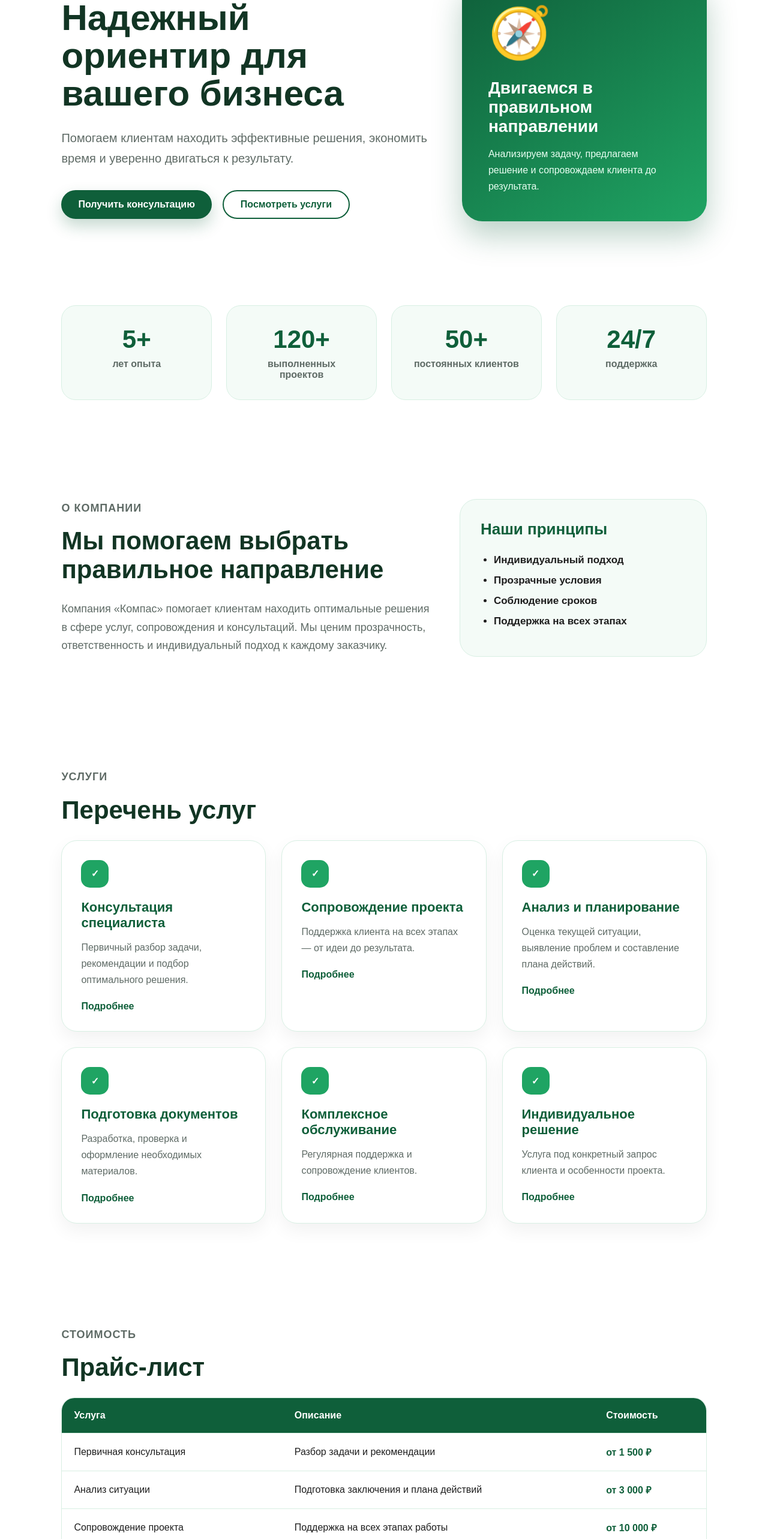
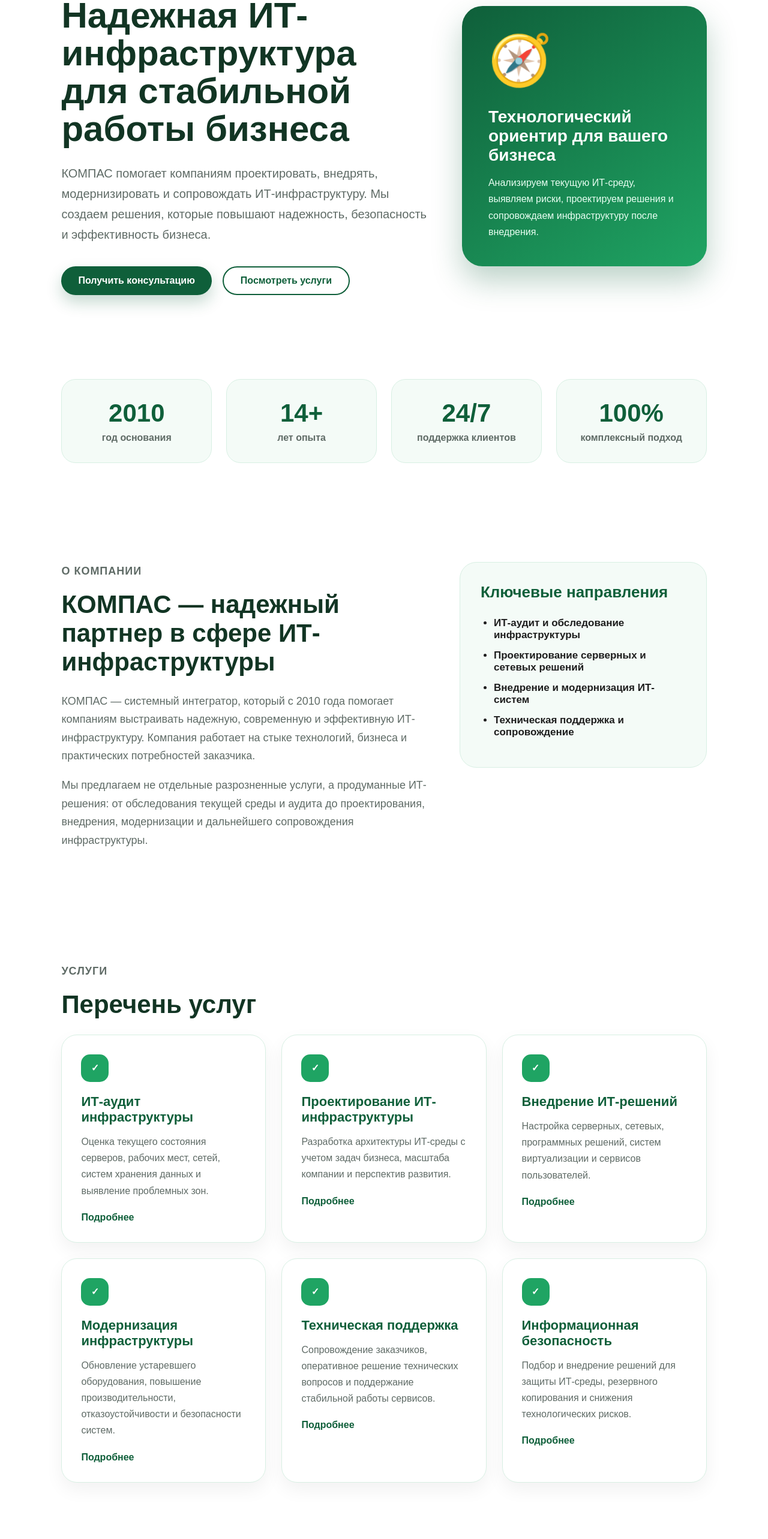
Before and after one commit to lepilkinaS/kompas-site, a React (Vite) app: page / in a window 1280 px wide. Shown: the part 234-2800 px from the top of the page at 60% size. Built offline with nearby package versions, Linux system fonts and the light colour scheme.

Commit message:
Update site content and logo

```diff
--- a/src/App.css
+++ b/src/App.css
@@ -136,9 +136,19 @@ section {
 }
 
 .logo {
+  display: inline-flex;
+  align-items: center;
+  gap: 12px;
+  color: #0f5f3a;
   font-size: 32px;
   font-weight: 800;
-  color: #0f5f3a;
+}
+
+.logo img {
+  width: 46px;
+  height: 46px;
+  object-fit: contain;
+  border-radius: 10px;
 }
 
 .menu-button {
@@ -1052,5 +1062,11 @@ section {
 
   section {
     scroll-margin-top: 100px;
+   }
+}
+@media (max-width: 768px) {
+  .logo img {
+    width: 40px;
+    height: 40px;
   }
 }
--- a/src/App.tsx
+++ b/src/App.tsx
@@ -1,66 +1,76 @@
 import { useEffect, useState, type FormEvent } from "react";
 import "./App.css";
+import logo from "./assets/logo-kompas.jpg";
 
 const stats = [
-  { value: "5+", label: "лет опыта" },
-  { value: "120+", label: "выполненных проектов" },
-  { value: "50+", label: "постоянных клиентов" },
-  { value: "24/7", label: "поддержка" },
+  { value: "2010", label: "год основания" },
+  { value: "14+", label: "лет опыта" },
+  { value: "24/7", label: "поддержка клиентов" },
+  { value: "100%", label: "комплексный подход" },
 ];
 
 const services = [
   {
-    title: "Консультация специалиста",
-    text: "Первичный разбор задачи, рекомендации и подбор оптимального решения.",
+    title: "ИТ-аудит инфраструктуры",
+    text: "Оценка текущего состояния серверов, рабочих мест, сетей, систем хранения данных и выявление проблемных зон.",
   },
   {
-    title: "Сопровождение проекта",
-    text: "Поддержка клиента на всех этапах — от идеи до результата.",
+    title: "Проектирование ИТ-инфраструктуры",
+    text: "Разработка архитектуры ИТ-среды с учетом задач бизнеса, масштаба компании и перспектив развития.",
   },
   {
-    title: "Анализ и планирование",
-    text: "Оценка текущей ситуации, выявление проблем и составление плана действий.",
+    title: "Внедрение ИТ-решений",
+    text: "Настройка серверных, сетевых, программных решений, систем виртуализации и сервисов пользователей.",
   },
   {
-    title: "Подготовка документов",
-    text: "Разработка, проверка и оформление необходимых материалов.",
+    title: "Модернизация инфраструктуры",
+    text: "Обновление устаревшего оборудования, повышение производительности, отказоустойчивости и безопасности систем.",
   },
   {
-    title: "Комплексное обслуживание",
-    text: "Регулярная поддержка и сопровождение клиентов.",
+    title: "Техническая поддержка",
+    text: "Сопровождение заказчиков, оперативное решение технических вопросов и поддержание стабильной работы сервисов.",
   },
   {
-    title: "Индивидуальное решение",
-    text: "Услуга под конкретный запрос клиента и особенности проекта.",
+    title: "Информационная безопасность",
+    text: "Подбор и внедрение решений для защиты ИТ-среды, резервного копирования и снижения технологических рисков.",
   },
 ];
 
 const prices = [
   {
     service: "Первичная консультация",
-    description: "Разбор задачи и рекомендации",
-    price: "от 1 500 ₽",
+    description: "Разбор задачи, определение потребностей и предварительные рекомендации",
+    price: "от 2 000 ₽",
   },
   {
-    service: "Анализ ситуации",
-    description: "Подготовка заключения и плана действий",
-    price: "от 3 000 ₽",
+    service: "ИТ-аудит инфраструктуры",
+    description: "Проверка серверов, рабочих мест, сетей и систем хранения данных",
+    price: "от 15 000 ₽",
   },
   {
-    service: "Сопровождение проекта",
-    description: "Поддержка на всех этапах работы",
-    price: "от 10 000 ₽",
+    service: "Проектирование ИТ-решения",
+    description: "Разработка архитектуры инфраструктуры под задачи компании",
+    price: "от 25 000 ₽",
   },
   {
-    service: "Подготовка документов",
-    description: "Оформление и проверка материалов",
-    price: "от 2 500 ₽",
+    service: "Модернизация ИТ-среды",
+    description: "Обновление оборудования, настройка систем и повышение надежности",
+    price: "от 30 000 ₽",
   },
   {
-    service: "Комплексное обслуживание",
-    description: "Регулярная работа с клиентом",
+    service: "Техническое сопровождение",
+    description: "Регулярная поддержка, обслуживание и решение технических вопросов",
     price: "от 20 000 ₽",
   },
+];
+
+const advantages = [
+  "Опыт работы на рынке с 2010 года",
+  "Комплексная реализация ИТ-проектов",
+  "Системный и профессиональный подход",
+  "Сопровождение на всех этапах",
+  "Ориентация на реальные задачи бизнеса",
+  "Работа с надежными технологическими партнерами",
 ];
 
 function App() {
@@ -110,7 +120,8 @@ function App() {
     <div className="site">
       <header className={isHeaderVisible ? "header" : "header header-hidden"}>
         <a href="#" className="logo" onClick={closeMenu}>
-          Компас
+          <img src={logo} alt="Логотип компании Компас" />
+          <span>Компас</span>
         </a>
 
         <button
@@ -132,6 +143,9 @@ function App() {
           <a href="#prices" onClick={closeMenu}>
             Прайс-лист
           </a>
+          <a href="#partners" onClick={closeMenu}>
+            Партнеры
+          </a>
           <a href="#contacts" onClick={closeMenu}>
             Контакты
           </a>
@@ -148,11 +162,12 @@ function App() {
       <main>
         <section className="hero">
           <div className="hero-content">
-            <p className="subtitle">Компания «Компас»</p>
-            <h1>Надежный ориентир для вашего бизнеса</h1>
+            <p className="subtitle">Системный интегратор с 2010 года</p>
+            <h1>Надежная ИТ-инфраструктура для стабильной работы бизнеса</h1>
             <p className="hero-text">
-              Помогаем клиентам находить эффективные решения, экономить время и
-              уверенно двигаться к результату.
+              КОМПАС помогает компаниям проектировать, внедрять, модернизировать
+              и сопровождать ИТ-инфраструктуру. Мы создаем решения, которые
+              повышают надежность, безопасность и эффективность бизнеса.
             </p>
 
             <div className="hero-buttons">
@@ -167,10 +182,10 @@ function App() {
 
           <div className="hero-card">
             <div className="compass-icon">🧭</div>
-            <h2>Двигаемся в правильном направлении</h2>
+            <h2>Технологический ориентир для вашего бизнеса</h2>
             <p>
-              Анализируем задачу, предлагаем решение и сопровождаем клиента до
-              результата.
+              Анализируем текущую ИТ-среду, выявляем риски, проектируем решения
+              и сопровождаем инфраструктуру после внедрения.
             </p>
           </div>
         </section>
@@ -187,21 +202,27 @@ function App() {
         <section id="about" className="section about">
           <div>
             <p className="section-label">О компании</p>
-            <h2>Мы помогаем выбрать правильное направление</h2>
+            <h2>КОМПАС — надежный партнер в сфере ИТ-инфраструктуры</h2>
             <p>
-              Компания «Компас» помогает клиентам находить оптимальные решения в
-              сфере услуг, сопровождения и консультаций. Мы ценим прозрачность,
-              ответственность и индивидуальный подход к каждому заказчику.
+              КОМПАС — системный интегратор, который с 2010 года помогает
+              компаниям выстраивать надежную, современную и эффективную
+              ИТ-инфраструктуру. Компания работает на стыке технологий, бизнеса
+              и практических потребностей заказчика.
+            </p>
+            <p>
+              Мы предлагаем не отдельные разрозненные услуги, а продуманные
+              ИТ-решения: от обследования текущей среды и аудита до проектирования,
+              внедрения, модернизации и дальнейшего сопровождения инфраструктуры.
             </p>
           </div>
 
           <div className="about-card">
-            <h3>Наши принципы</h3>
+            <h3>Ключевые направления</h3>
             <ul>
-              <li>Индивидуальный подход</li>
-              <li>Прозрачные условия</li>
-              <li>Соблюдение сроков</li>
-              <li>Поддержка на всех этапах</li>
+              <li>ИТ-аудит и обследование инфраструктуры</li>
+              <li>Проектирование серверных и сетевых решений</li>
+              <li>Внедрение и модернизация ИТ-систем</li>
+              <li>Техническая поддержка и сопровождение</li>
             </ul>
           </div>
         </section>
@@ -249,20 +270,45 @@ function App() {
           </div>
 
           <p className="price-note">
-            Точная стоимость зависит от объема задачи. Оставьте заявку, и мы
-            подготовим индивидуальное предложение.
+            Итоговая стоимость зависит от масштаба инфраструктуры, объема работ
+            и требований заказчика. Оставьте заявку, и мы подготовим индивидуальное
+            предложение.
           </p>
         </section>
 
         <section className="section advantages">
           <p className="section-label">Преимущества</p>
-          <h2>Почему выбирают нас</h2>
+          <h2>Почему выбирают КОМПАС</h2>
 
           <div className="advantages-grid">
-            <div>Быстро отвечаем на заявки</div>
-            <div>Работаем по понятному плану</div>
-            <div>Объясняем сложное простыми словами</div>
-            <div>Предлагаем решения под бюджет клиента</div>
+            {advantages.map((advantage) => (
+              <div key={advantage}>{advantage}</div>
+            ))}
+          </div>
+        </section>
+
+        <section id="partners" className="section about">
+          <div>
+            <p className="section-label">Партнеры</p>
+            <h2>Работаем с проверенными технологическими решениями</h2>
+            <p>
+              Среди партнеров компании — ведущие российские и международные
+              разработчики и поставщики ИТ-решений. Это позволяет подбирать для
+              заказчиков надежные технологии в области информационной безопасности,
+              серверной инфраструктуры, программного обеспечения и цифровой
+              модернизации.
+            </p>
+          </div>
+
+          <div className="about-card">
+            <h3>Партнеры и решения</h3>
+            <ul>
+              <li>Лаборатория Касперского</li>
+              <li>Dr.Web</li>
+              <li>РЕД СОФТ</li>
+              <li>Astra Linux</li>
+              <li>ГК ЛАНИТ</li>
+            </ul>
           </div>
         </section>
 
@@ -271,8 +317,8 @@ function App() {
             <p className="section-label">Контакты</p>
             <h2>Оставить заявку</h2>
             <p>
-              Заполните форму, и мы свяжемся с вами в ближайшее время для
-              уточнения деталей.
+              Заполните форму, и мы свяжемся с вами для уточнения задачи,
+              оценки текущей ИТ-среды и подбора подходящего решения.
             </p>
           </div>
 
@@ -308,7 +354,7 @@ function App() {
               }}
             />
 
-            <textarea placeholder="Комментарий" />
+            <textarea placeholder="Опишите задачу или оставьте комментарий" />
 
             <button type="submit">Отправить заявку</button>
           </form>
@@ -318,7 +364,7 @@ function App() {
       <footer className="footer">
         <div>
           <h2>Компас</h2>
-          <p>Надежный ориентир для вашего бизнеса</p>
+          <p>Системный интегратор и технологический партнер бизнеса</p>
         </div>
 
         <p>© 2026 Компас. Все права защищены.</p>
```
Also changed, not shown: src/assets/Логотип Компас.jpg (added).
